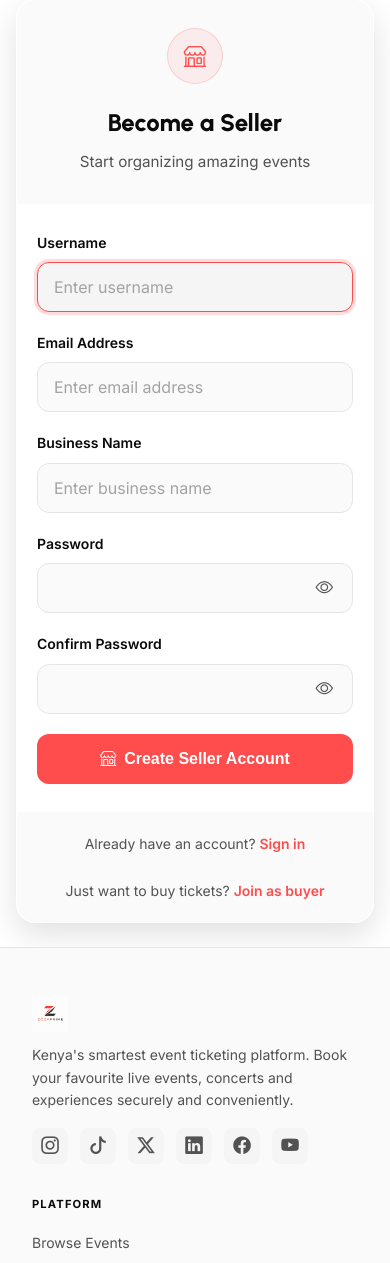
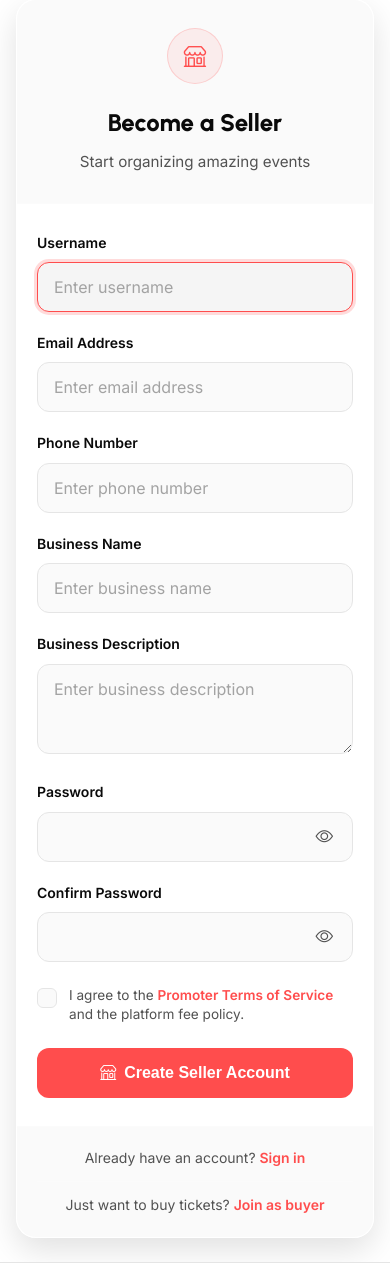
Before and after one commit to Guandaru254/vibeninjas, a Django app: page /signup/seller/ in a window 390 px wide. Shown: the part 97-1360 px from the top of the page. Run offline with Django 5.2, Linux system fonts and the light colour scheme.

Commit message:
Added consent agreements at signup and checkout

```diff
--- a/events/forms.py
+++ b/events/forms.py
@@ -175,10 +175,18 @@ class BuyerSignUpForm(UserCreationForm):
 
     class Meta:
         model = User
-        fields = ("username", "email", "phone_number", "password1", "password2")
+        fields = ("username", "email", "phone_number")
         widgets = {
             'username': forms.TextInput(attrs={'class': 'form-control'}),
         }
+
+    def clean(self):
+        cleaned_data = super().clean()
+        # Enforce server-side compliance check
+        terms_consent = self.data.get('terms_consent')
+        if not terms_consent:
+            raise forms.ValidationError("You must accept the Terms of Service and Privacy Policy to create an account.")
+        return cleaned_data
 
     def save(self, commit=True):
         user = super().save(commit=False)
@@ -213,11 +221,18 @@ class SellerSignUpForm(UserCreationForm):
 
     class Meta:
         model = User
-        fields = ("username", "email", "phone_number", "business_name",
-                  "business_description", "password1", "password2")
+        fields = ("username", "email", "phone_number", "business_name", "business_description")
         widgets = {
             'username': forms.TextInput(attrs={'class': 'form-control'}),
         }
+
+    def clean(self):
+        cleaned_data = super().clean()
+        # Enforce server-side compliance check
+        terms_consent = self.data.get('terms_consent')
+        if not terms_consent:
+            raise forms.ValidationError("You must accept the Promoter Terms of Service and platform policies to continue.")
+        return cleaned_data
 
     def save(self, commit=True):
         user = super().save(commit=False)
--- a/events/templates/registration/seller-signup.html
+++ b/events/templates/registration/seller-signup.html
@@ -154,6 +154,74 @@ html, body {
   color: var(--coral);
 }
 
+/* LEGAL CONSENT STYLING MODULE */
+.consent-container {
+  margin: 1.5rem 0;
+  display: flex;
+  flex-direction: column;
+  gap: 0.875rem;
+}
+
+.consent-item {
+  display: flex;
+  align-items: flex-start;
+  gap: 0.75rem;
+  position: relative;
+  cursor: pointer;
+}
+
+.consent-checkbox {
+  appearance: none;
+  -webkit-appearance: none;
+  width: 20px;
+  height: 20px;
+  border: 1px solid var(--border-color);
+  border-radius: 6px;
+  background: var(--bg-secondary);
+  cursor: pointer;
+  display: grid;
+  place-content: center;
+  flex-shrink: 0;
+  margin-top: 2px;
+  transition: all var(--t-fast);
+}
+
+.consent-checkbox::before {
+  content: "\f26e";
+  font-family: "bootstrap-icons";
+  font-size: 0.75rem;
+  font-weight: 900;
+  color: white;
+  transform: scale(0);
+  transition: transform var(--t-fast);
+}
+
+.consent-checkbox:checked {
+  background: var(--coral);
+  border-color: var(--coral);
+  box-shadow: 0 0 0 3px var(--coral-glow);
+}
+
+.consent-checkbox:checked::before {
+  transform: scale(1);
+}
+
+.consent-text {
+  font-size: 0.85rem;
+  color: var(--text-secondary);
+  line-height: 1.4;
+  user-select: none;
+}
+
+.consent-text a {
+  color: var(--coral);
+  font-weight: 600;
+}
+
+.consent-text a:hover {
+  text-decoration: underline;
+}
+
 .btn-submit {
   width: 100%;
   padding: 1rem;
@@ -212,66 +280,24 @@ html, body {
   text-decoration: underline;
 }
 
-/* MOBILE OPTIMIZATION - Fix for empty space/zoom issue */
+/* MOBILE OPTIMIZATION */
 @media (max-width: 480px) {
-  .auth-page {
-    padding: 1.5rem 1rem;
-  }
-
-  .auth-page::before {
-    width: 400px;
-    height: 400px;
-    left: -30%;
-  }
-
-  .auth-card {
-    border-radius: 20px;
-    max-width: 100%;
-  }
-
-  .auth-header {
-    padding: 1.75rem 1.25rem;
-  }
-
-  .auth-icon {
-    width: 56px;
-    height: 56px;
-    font-size: 1.4rem;
-  }
-
-  .auth-header h1 {
-    font-size: 1.5rem;
-  }
-
-  .auth-body {
-    padding: 1.75rem 1.25rem;
-  }
-
-  .auth-footer {
-    padding: 1.25rem;
-  }
-
-  .form-input {
-    font-size: 16px; /* Prevents iOS zoom on focus */
-  }
+  .auth-page { padding: 1.5rem 1rem; }
+  .auth-page::before { width: 400px; height: 400px; left: -30%; }
+  .auth-card { border-radius: 20px; max-width: 100%; }
+  .auth-header { padding: 1.75rem 1.25rem; }
+  .auth-icon { width: 56px; height: 56px; font-size: 1.4rem; }
+  .auth-header h1 { font-size: 1.5rem; }
+  .auth-body { padding: 1.75rem 1.25rem; }
+  .auth-footer { padding: 1.25rem; }
+  .form-input { font-size: 16px; }
 }
 
 @media (max-width: 360px) {
-  .auth-page {
-    padding: 1rem 0.75rem;
-  }
-
-  .auth-header {
-    padding: 1.5rem 1rem;
-  }
-
-  .auth-body {
-    padding: 1.5rem 1rem;
-  }
-
-  .auth-footer {
-    padding: 1rem;
-  }
+  .auth-page { padding: 1rem 0.75rem; }
+  .auth-header { padding: 1.5rem 1rem; }
+  .auth-body { padding: 1.5rem 1rem; }
+  .auth-footer { padding: 1rem; }
 }
 </style>
 {% endblock %}
@@ -310,8 +336,18 @@ html, body {
         </div>
 
         <div class="form-group">
+          <label for="id_phone_number" class="form-label">Phone Number</label>
+          {{ form.phone_number }}
+        </div>
+
+        <div class="form-group">
           <label for="id_business_name" class="form-label">Business Name</label>
           {{ form.business_name }}
+        </div>
+
+        <div class="form-group">
+          <label for="id_business_description" class="form-label">Business Description</label>
+          {{ form.business_description }}
         </div>
 
         <div class="form-group">
@@ -332,6 +368,13 @@ html, body {
               <i class="bi bi-eye" id="toggle-id_password2"></i>
             </button>
           </div>
+        </div>
+
+        <div class="consent-container">
+          <label class="consent-item">
+            <input type="checkbox" name="terms_consent" id="id_terms_consent" class="consent-checkbox" required>
+            <span class="consent-text">I agree to the <a href="/merchant-terms/">Promoter Terms of Service</a> and the platform fee policy.</span>
+          </label>
         </div>
 
         <button type="submit" class="btn-submit">
@@ -368,17 +411,18 @@ function togglePassword(fieldId) {
   }
 }
 
-// Apply styling to Django form inputs
 document.addEventListener('DOMContentLoaded', function() {
-  const inputs = document.querySelectorAll('input[type="text"], input[type="email"], input[type="password"]');
+  const inputs = document.querySelectorAll('input[type="text"], input[type="email"], input[type="password"], textarea');
   inputs.forEach(input => {
-    input.classList.add('form-input');
-    const label = input.previousElementSibling;
-    if (label && label.tagName === 'LABEL') {
-      const labelText = label.textContent.trim().replace(':', '').toLowerCase();
-      input.setAttribute('placeholder', 'Enter ' + labelText);
+    if (!input.classList.contains('consent-checkbox')) {
+      input.classList.add('form-input');
+      const label = input.previousElementSibling;
+      if (label && label.tagName === 'LABEL') {
+        const labelText = label.textContent.trim().replace(':', '').toLowerCase();
+        input.setAttribute('placeholder', 'Enter ' + labelText);
+      }
     }
   });
 });
 </script>
-{% endblock %}
+{% endblock %}~
```
Also changed, not shown: events/templates/registration/buyer-signup.html (+105 -69 lines).
